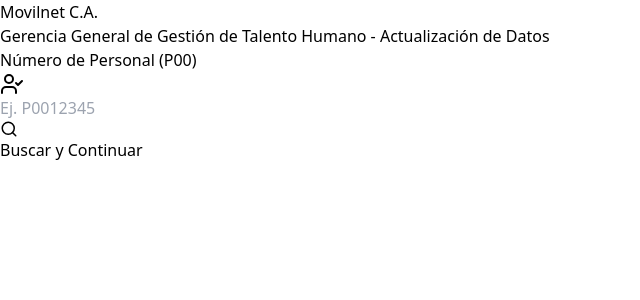
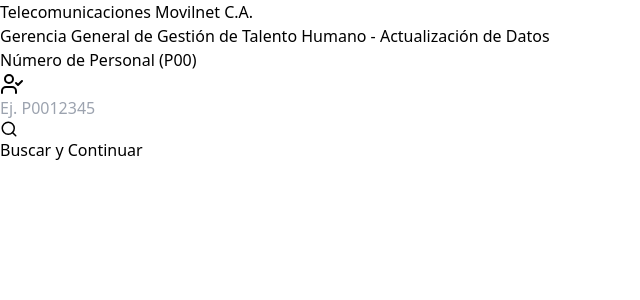
Before and after one commit to ysabralo/Actualizacion-Movilnet, a React app: page / in a window 1280 px wide. Shown: the top 300 px of the page, without its empty margins (0-640 px from the left). Built offline with nearby package versions, Linux system fonts and the light colour scheme; the HTML template or start-up script is replaced by a standard one.

Commit message:
Update company name and header details

```diff
--- a/src/App.jsx
+++ b/src/App.jsx
@@ -241,7 +241,7 @@
       <div className="min-h-screen bg-gray-100 flex flex-col justify-center items-center p-4">
         <div className="bg-white rounded-xl shadow-lg border border-gray-200 w-full max-w-md overflow-hidden">
           <div className="bg-blue-900 text-white p-6 text-center">
-            <h1 className="text-2xl font-bold">Movilnet C.A.</h1>
+            <h1 className="text-2xl font-bold">Telecomunicaciones Movilnet C.A.</h1>
             <h2 className="text-sm text-blue-200 mt-1">Gerencia General de Gestión de Talento Humano - Actualización de Datos</h2>
           </div>
           <form onSubmit={handleLogin} className="p-8">
@@ -269,7 +269,7 @@
         <div className="max-w-6xl mx-auto flex flex-col md:flex-row justify-between items-center gap-4">
           <div>
             <h1 className="text-2xl font-bold tracking-tight">Telecomunicaciones Movilnet C.A.</h1>
-            <h2 className="text-sm text-blue-200 mt-1">Gerencia General de Gestión Humana - Actualización de Oferta de Servicio</h2>
+            <h2 className="text-sm text-blue-200 mt-1">Gerencia General de Gestión de Talento Humano - Actualización de Datos</h2>
           </div>
           <div className="bg-blue-800 p-3 rounded-lg border border-blue-700 min-w-[250px] relative">
              <button onClick={() => {setIsAuthenticated(false); setSubmitStatus(null); setP00Input(''); setMaxUnlockedTab(0); setActiveTab(0);}} className="absolute top-2 right-2 text-blue-300 hover:text-white text-xs underline">Salir</button>
```
